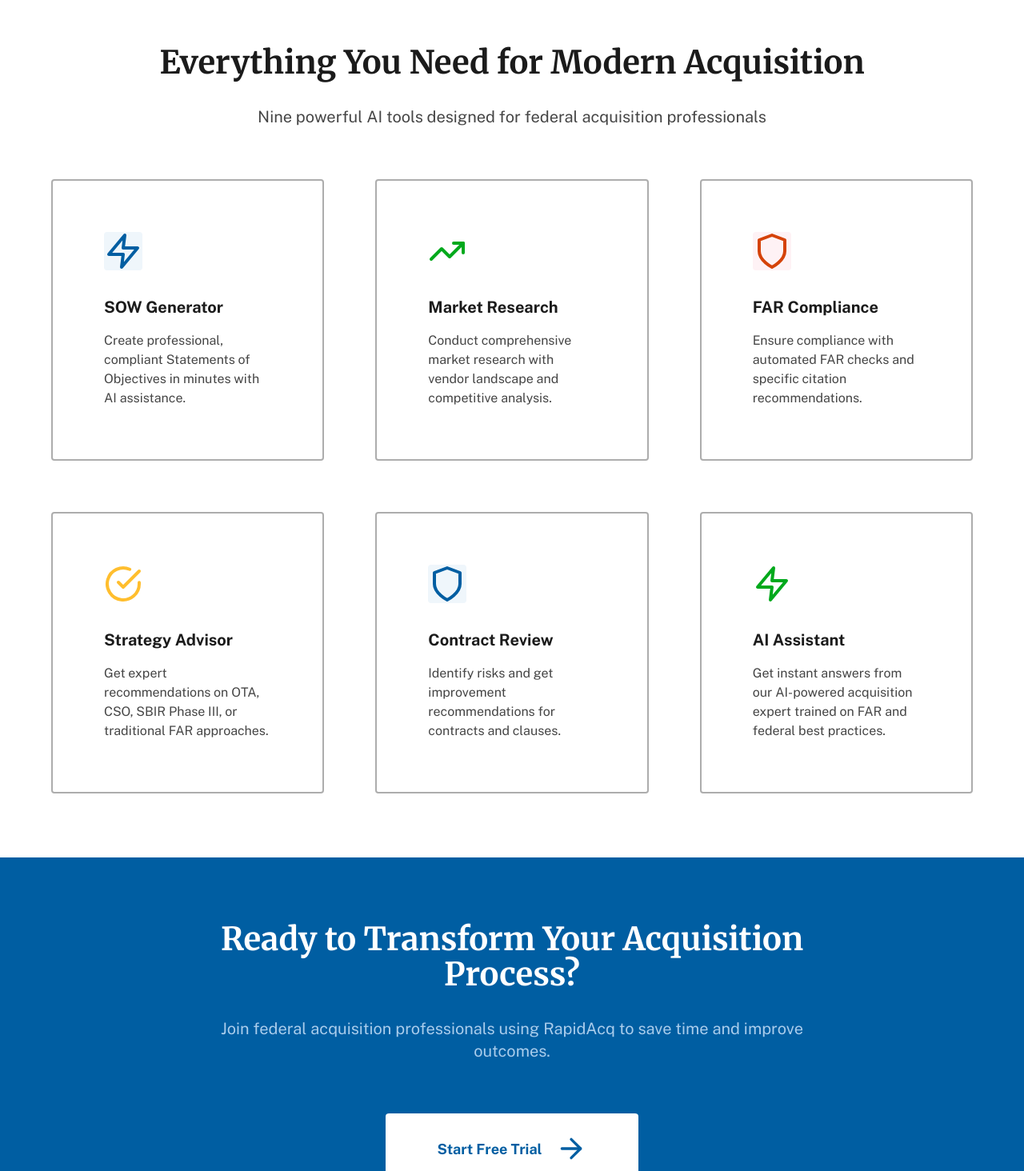
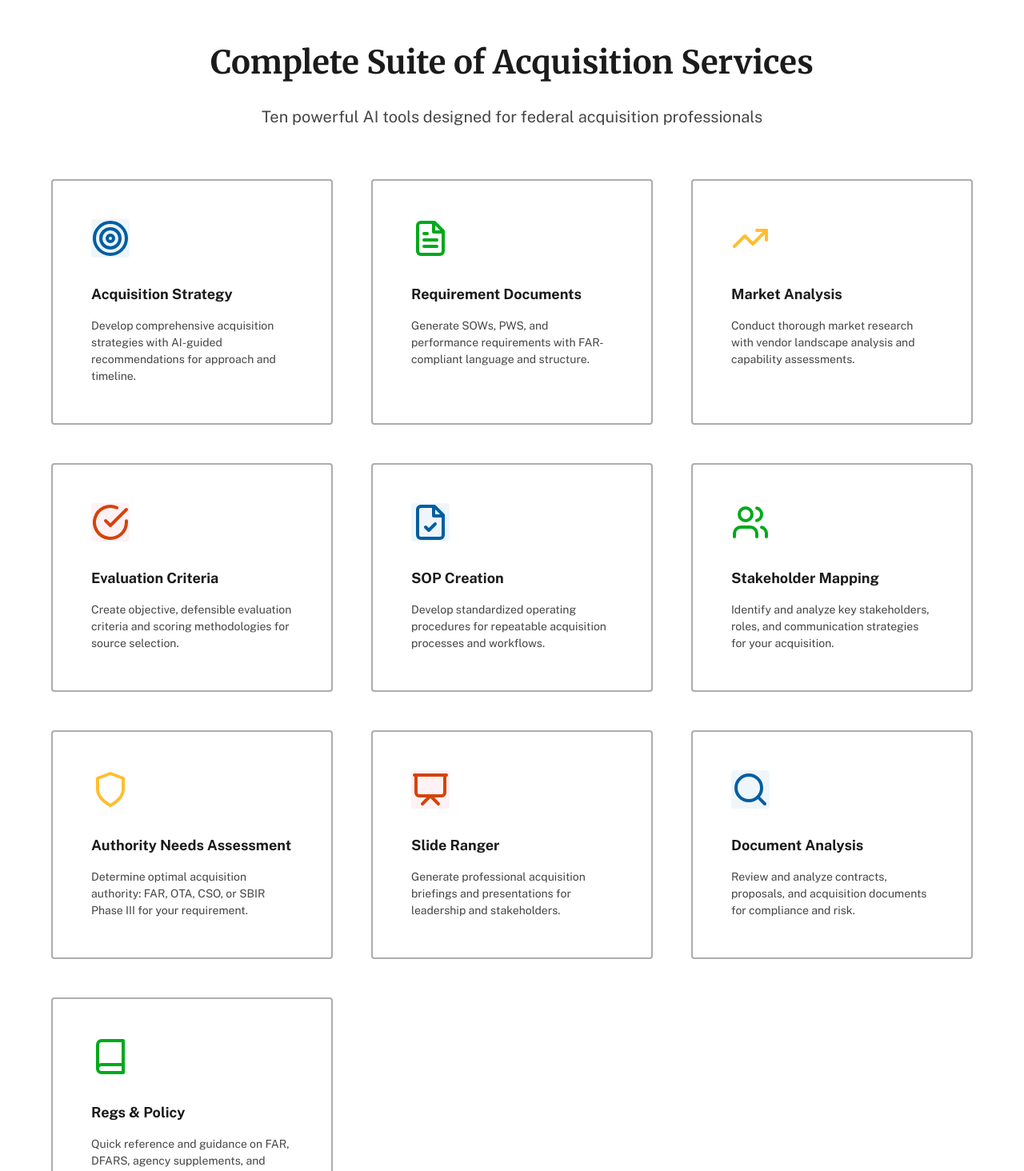
Before and after one commit to jonbmost/rapidacq-frontend, a Next.js app: page / in a window 1280 px wide. Shown: the part 640-2104 px from the top of the page at 80% size. Built offline with nearby package versions, Linux system fonts and the light colour scheme.

Commit message:
Update to 10 actual services across homepage and dashboard

```diff
--- a/app/dashboard/page.tsx
+++ b/app/dashboard/page.tsx
@@ -3,7 +3,7 @@
 import { useState, useEffect } from 'react';
 import { useRouter } from 'next/navigation';
 import Link from 'next/link';
-import { FileText, Search, Lightbulb, Building2, LogOut, MessageSquare } from 'lucide-react';
+import { FileText, Search, Lightbulb, Building2, LogOut, MessageSquare, Target, TrendingUp, CheckCircle, FileCheck, Users, Shield, Presentation, Book } from 'lucide-react';
 import AcquisitionChatbot from '@/components/AcquisitionChatbot';
 
 export default function DashboardPage() {
@@ -32,20 +32,20 @@ export default function DashboardPage() {
   };
 
   const quickTools = [
-    { name: 'SOW Generator', icon: FileText, href: '/tools/sow-generator', color: 'uswds-blue' },
-    { name: 'Market Research', icon: Search, href: '/tools/market-research', color: 'uswds-green' },
-    { name: 'Strategy Advisor', icon: Lightbulb, href: '/tools/strategy-advisor', color: 'uswds-gold' },
+    { name: 'Acquisition Strategy', icon: Target, href: '/tools/acquisition-strategy', description: 'Develop comprehensive acquisition strategies' },
+    { name: 'Requirement Documents', icon: FileText, href: '/tools/requirement-documents', description: 'Generate SOWs, PWS, and requirements' },
+    { name: 'Market Analysis', icon: TrendingUp, href: '/tools/market-analysis', description: 'Conduct market research and vendor analysis' },
+    { name: 'Evaluation Criteria', icon: CheckCircle, href: '/tools/evaluation-criteria', description: 'Create objective evaluation criteria' },
+    { name: 'SOP Creation', icon: FileCheck, href: '/tools/sop-creation', description: 'Develop standardized operating procedures' },
+    { name: 'Stakeholder Mapping', icon: Users, href: '/tools/stakeholder-mapping', description: 'Identify and analyze key stakeholders' },
+    { name: 'Authority Needs Assessment', icon: Shield, href: '/tools/authority-assessment', description: 'Determine optimal acquisition authority' },
+    { name: 'Slide Ranger', icon: Presentation, href: '/tools/slide-ranger', description: 'Generate professional presentations' },
+    { name: 'Document Analysis', icon: Search, href: '/tools/document-analysis', description: 'Review contracts and documents' },
+    { name: 'Regs & Policy', icon: Book, href: '/tools/regs-policy', description: 'FAR and policy quick reference' },
   ];
 
   return (
     <div className="min-h-screen bg-uswds-gray-5">
-      {/* USWDS Banner */}
-      <div className="bg-white border-b border-uswds-gray-30">
-        <div className="max-w-7xl mx-auto px-4 py-1 text-xs text-uswds-gray-70">
-          An official website of the United States government
-        </div>
-      </div>
-
       {/* Top Navigation */}
       <nav className="bg-uswds-blue text-white">
         <div className="max-w-7xl mx-auto px-4 py-4">
@@ -86,40 +86,27 @@ export default function DashboardPage() {
           <div>
             <h2 className="text-2xl font-bold text-uswds-gray-90 mb-4 flex items-center">
               <FileText className="h-6 w-6 mr-2" />
-              Quick Access Tools
+              All Services
             </h2>
-            <div className="space-y-4">
+            <div className="grid grid-cols-1 gap-3 mb-6">
               {quickTools.map((tool) => {
                 const Icon = tool.icon;
                 return (
                   <Link
                     key={tool.name}
                     href={tool.href}
-                    className="bg-white p-6 rounded border-2 border-uswds-gray-30 hover:border-uswds-blue transition-all flex items-center"
+                    className="bg-white p-4 rounded border-2 border-uswds-gray-30 hover:border-uswds-blue transition-all flex items-center"
                   >
-                    <div className={`w-12 h-12 rounded bg-uswds-blue-5 flex items-center justify-center mr-4`}>
-                      <Icon className={`h-6 w-6 text-uswds-blue`} />
+                    <div className="w-10 h-10 rounded bg-uswds-blue-5 flex items-center justify-center mr-3">
+                      <Icon className="h-5 w-5 text-uswds-blue" />
                     </div>
                     <div>
-                      <h3 className="font-bold text-uswds-gray-90">{tool.name}</h3>
-                      <p className="text-sm text-uswds-gray-70">Generate professional documents</p>
+                      <h3 className="font-bold text-uswds-gray-90 text-sm">{tool.name}</h3>
+                      <p className="text-xs text-uswds-gray-70">{tool.description}</p>
                     </div>
                   </Link>
                 );
               })}
-
-              {/* Coming Soon Tools */}
-              <div className="bg-white p-6 rounded border-2 border-uswds-gray-20 opacity-60">
-                <div className="flex items-center">
-                  <div className="w-12 h-12 rounded bg-uswds-gray-5 flex items-center justify-center mr-4">
-                    <FileText className="h-6 w-6 text-uswds-gray-50" />
-                  </div>
-                  <div>
-                    <h3 className="font-bold text-uswds-gray-70">More Tools Coming Soon</h3>
-                    <p className="text-sm text-uswds-gray-50">FAR Compliance, Contract Review, & More</p>
-                  </div>
-                </div>
-              </div>
             </div>
           </div>
 
--- a/app/page.tsx
+++ b/app/page.tsx
@@ -1,5 +1,5 @@
 import Link from 'next/link';
-import { ArrowRight, Shield, Zap, TrendingUp, CheckCircle } from 'lucide-react';
+import { ArrowRight, Shield, FileText, TrendingUp, CheckCircle, Users, Target, FileCheck, Presentation, Search, Book } from 'lucide-react';
 
 export default function Home() {
   return (
@@ -39,8 +39,8 @@ export default function Home() {
             <span className="text-uswds-blue">with AI-Powered Intelligence</span>
           </h1>
           <p className="text-xl text-uswds-gray-70 mb-8 max-w-3xl mx-auto">
-            Streamline your acquisition process with intelligent tools for SOWs, market research,
-            strategy development, and compliance. Built for federal acquisition professionals.
+            Streamline your acquisition process with intelligent tools for strategy, requirements,
+            market analysis, and compliance. Built for federal acquisition professionals.
           </p>
           <div className="flex justify-center space-x-4">
             <Link
@@ -50,10 +50,10 @@ export default function Home() {
               Start Free Trial <ArrowRight className="ml-2 h-5 w-5" />
             </Link>
             <Link
-              href="#demo"
+              href="#features"
               className="border-2 border-uswds-blue text-uswds-blue px-8 py-3 rounded text-lg font-bold hover:bg-uswds-blue-5 transition"
             >
-              Watch Demo
+              View Services
             </Link>
           </div>
         </div>
@@ -64,77 +64,121 @@ export default function Home() {
         <div className="max-w-7xl mx-auto px-4 sm:px-6 lg:px-8">
           <div className="text-center mb-16">
             <h2 className="text-4xl font-bold text-uswds-gray-90 mb-4 font-serif">
-              Everything You Need for Modern Acquisition
+              Complete Suite of Acquisition Services
             </h2>
             <p className="text-xl text-uswds-gray-70">
-              Nine powerful AI tools designed for federal acquisition professionals
+              Ten powerful AI tools designed for federal acquisition professionals
             </p>
           </div>
 
-          <div className="grid md:grid-cols-3 gap-8">
-            {/* Feature 1 */}
-            <div className="bg-white p-8 rounded border-2 border-uswds-gray-30 hover:border-uswds-blue transition">
+          <div className="grid md:grid-cols-2 lg:grid-cols-3 gap-6">
+            {/* Service 1 */}
+            <div className="bg-white p-6 rounded border-2 border-uswds-gray-30 hover:border-uswds-blue transition">
               <div className="bg-uswds-blue-5 w-12 h-12 rounded flex items-center justify-center mb-4">
-                <Zap className="h-6 w-6 text-uswds-blue" />
+                <Target className="h-6 w-6 text-uswds-blue" />
               </div>
-              <h3 className="text-xl font-bold text-uswds-gray-90 mb-2">SOW Generator</h3>
-              <p className="text-uswds-gray-70">
-                Create professional, compliant Statements of Objectives in minutes with AI assistance.
+              <h3 className="text-lg font-bold text-uswds-gray-90 mb-2">Acquisition Strategy</h3>
+              <p className="text-sm text-uswds-gray-70">
+                Develop comprehensive acquisition strategies with AI-guided recommendations for approach and timeline.
               </p>
             </div>
 
-            {/* Feature 2 */}
-            <div className="bg-white p-8 rounded border-2 border-uswds-gray-30 hover:border-uswds-blue transition">
+            {/* Service 2 */}
+            <div className="bg-white p-6 rounded border-2 border-uswds-gray-30 hover:border-uswds-blue transition">
               <div className="bg-uswds-green-5 w-12 h-12 rounded flex items-center justify-center mb-4">
-                <TrendingUp className="h-6 w-6 text-uswds-green" />
+                <FileText className="h-6 w-6 text-uswds-green" />
               </div>
-              <h3 className="text-xl font-bold text-uswds-gray-90 mb-2">Market Research</h3>
-              <p className="text-uswds-gray-70">
-                Conduct comprehensive market research with vendor landscape and competitive analysis.
+              <h3 className="text-lg font-bold text-uswds-gray-90 mb-2">Requirement Documents</h3>
+              <p className="text-sm text-uswds-gray-70">
+                Generate SOWs, PWS, and performance requirements with FAR-compliant language and structure.
               </p>
             </div>
 
-            {/* Feature 3 */}
-            <div className="bg-white p-8 rounded border-2 border-uswds-gray-30 hover:border-uswds-blue transition">
-              <div className="bg-uswds-red-5 w-12 h-12 rounded flex items-center justify-center mb-4">
-                <Shield className="h-6 w-6 text-uswds-red-warm" />
+            {/* Service 3 */}
+            <div className="bg-white p-6 rounded border-2 border-uswds-gray-30 hover:border-uswds-blue transition">
+              <div className="bg-uswds-gold-5 w-12 h-12 rounded flex items-center justify-center mb-4">
+                <TrendingUp className="h-6 w-6 text-uswds-gold" />
               </div>
-              <h3 className="text-xl font-bold text-uswds-gray-90 mb-2">FAR Compliance</h3>
-              <p className="text-uswds-gray-70">
-                Ensure compliance with automated FAR checks and specific citation recommendations.
+              <h3 className="text-lg font-bold text-uswds-gray-90 mb-2">Market Analysis</h3>
+              <p className="text-sm text-uswds-gray-70">
+                Conduct thorough market research with vendor landscape analysis and capability assessments.
               </p>
             </div>
 
-            {/* Feature 4 */}
-            <div className="bg-white p-8 rounded border-2 border-uswds-gray-30 hover:border-uswds-blue transition">
-              <div className="bg-uswds-gold-5 w-12 h-12 rounded flex items-center justify-center mb-4">
-                <CheckCircle className="h-6 w-6 text-uswds-gold" />
+            {/* Service 4 */}
+            <div className="bg-white p-6 rounded border-2 border-uswds-gray-30 hover:border-uswds-blue transition">
+              <div className="bg-uswds-red-5 w-12 h-12 rounded flex items-center justify-center mb-4">
+                <CheckCircle className="h-6 w-6 text-uswds-red-warm" />
               </div>
-              <h3 className="text-xl font-bold text-uswds-gray-90 mb-2">Strategy Advisor</h3>
-              <p className="text-uswds-gray-70">
-                Get expert recommendations on OTA, CSO, SBIR Phase III, or traditional FAR approaches.
+              <h3 className="text-lg font-bold text-uswds-gray-90 mb-2">Evaluation Criteria</h3>
+              <p className="text-sm text-uswds-gray-70">
+                Create objective, defensible evaluation criteria and scoring methodologies for source selection.
               </p>
             </div>
 
-            {/* Feature 5 */}
-            <div className="bg-white p-8 rounded border-2 border-uswds-gray-30 hover:border-uswds-blue transition">
+            {/* Service 5 */}
+            <div className="bg-white p-6 rounded border-2 border-uswds-gray-30 hover:border-uswds-blue transition">
               <div className="bg-uswds-blue-5 w-12 h-12 rounded flex items-center justify-center mb-4">
-                <Shield className="h-6 w-6 text-uswds-blue" />
+                <FileCheck className="h-6 w-6 text-uswds-blue" />
               </div>
-              <h3 className="text-xl font-bold text-uswds-gray-90 mb-2">Contract Review</h3>
-              <p className="text-uswds-gray-70">
-                Identify risks and get improvement recommendations for contracts and clauses.
+              <h3 className="text-lg font-bold text-uswds-gray-90 mb-2">SOP Creation</h3>
+              <p className="text-sm text-uswds-gray-70">
+                Develop standardized operating procedures for repeatable acquisition processes and workflows.
               </p>
             </div>
 
-            {/* Feature 6 */}
-            <div className="bg-white p-8 rounded border-2 border-uswds-gray-30 hover:border-uswds-blue transition">
+            {/* Service 6 */}
+            <div className="bg-white p-6 rounded border-2 border-uswds-gray-30 hover:border-uswds-blue transition">
               <div className="bg-uswds-green-5 w-12 h-12 rounded flex items-center justify-center mb-4">
-                <Zap className="h-6 w-6 text-uswds-green" />
+                <Users className="h-6 w-6 text-uswds-green" />
               </div>
-              <h3 className="text-xl font-bold text-uswds-gray-90 mb-2">AI Assistant</h3>
-              <p className="text-uswds-gray-70">
-                Get instant answers from our AI-powered acquisition expert trained on FAR and federal best practices.
+              <h3 className="text-lg font-bold text-uswds-gray-90 mb-2">Stakeholder Mapping</h3>
+              <p className="text-sm text-uswds-gray-70">
+                Identify and analyze key stakeholders, roles, and communication strategies for your acquisition.
+              </p>
+            </div>
+
+            {/* Service 7 */}
+            <div className="bg-white p-6 rounded border-2 border-uswds-gray-30 hover:border-uswds-blue transition">
+              <div className="bg-uswds-gold-5 w-12 h-12 rounded flex items-center justify-center mb-4">
+                <Shield className="h-6 w-6 text-uswds-gold" />
+              </div>
+              <h3 className="text-lg font-bold text-uswds-gray-90 mb-2">Authority Needs Assessment</h3>
+              <p className="text-sm text-uswds-gray-70">
+                Determine optimal acquisition authority: FAR, OTA, CSO, or SBIR Phase III for your requirement.
+              </p>
+            </div>
+
+            {/* Service 8 */}
+            <div className="bg-white p-6 rounded border-2 border-uswds-gray-30 hover:border-uswds-blue transition">
+              <div className="bg-uswds-red-5 w-12 h-12 rounded flex items-center justify-center mb-4">
+                <Presentation className="h-6 w-6 text-uswds-red-warm" />
+              </div>
+              <h3 className="text-lg font-bold text-uswds-gray-90 mb-2">Slide Ranger</h3>
+              <p className="text-sm text-uswds-gray-70">
+                Generate professional acquisition briefings and presentations for leadership and stakeholders.
+              </p>
+            </div>
+
+            {/* Service 9 */}
+            <div className="bg-white p-6 rounded border-2 border-uswds-gray-30 hover:border-uswds-blue transition">
+              <div className="bg-uswds-blue-5 w-12 h-12 rounded flex items-center justify-center mb-4">
+                <Search className="h-6 w-6 text-uswds-blue" />
+              </div>
+              <h3 className="text-lg font-bold text-uswds-gray-90 mb-2">Document Analysis</h3>
+              <p className="text-sm text-uswds-gray-70">
+                Review and analyze contracts, proposals, and acquisition documents for compliance and risk.
+              </p>
+            </div>
+
+            {/* Service 10 */}
+            <div className="bg-white p-6 rounded border-2 border-uswds-gray-30 hover:border-uswds-blue transition">
+              <div className="bg-uswds-green-5 w-12 h-12 rounded flex items-center justify-center mb-4">
+                <Book className="h-6 w-6 text-uswds-green" />
+              </div>
+              <h3 className="text-lg font-bold text-uswds-gray-90 mb-2">Regs & Policy</h3>
+              <p className="text-sm text-uswds-gray-70">
+                Quick reference and guidance on FAR, DFARS, agency supplements, and acquisition policy.
               </p>
             </div>
           </div>
```
